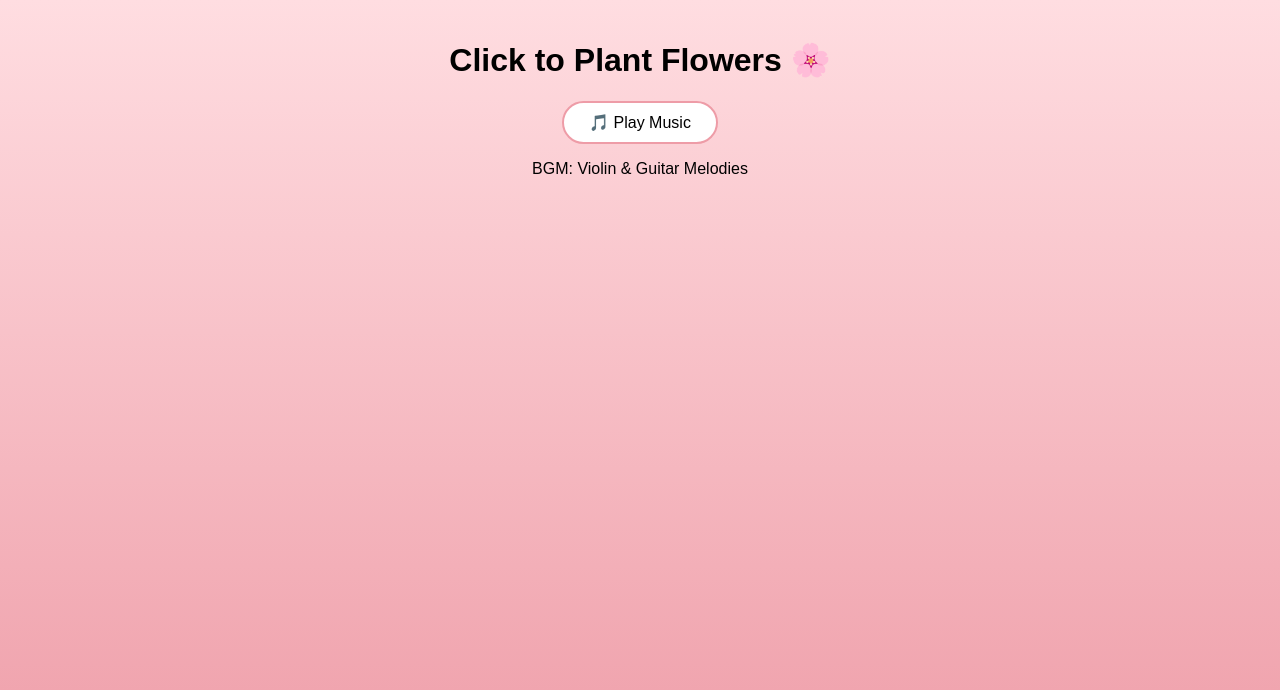
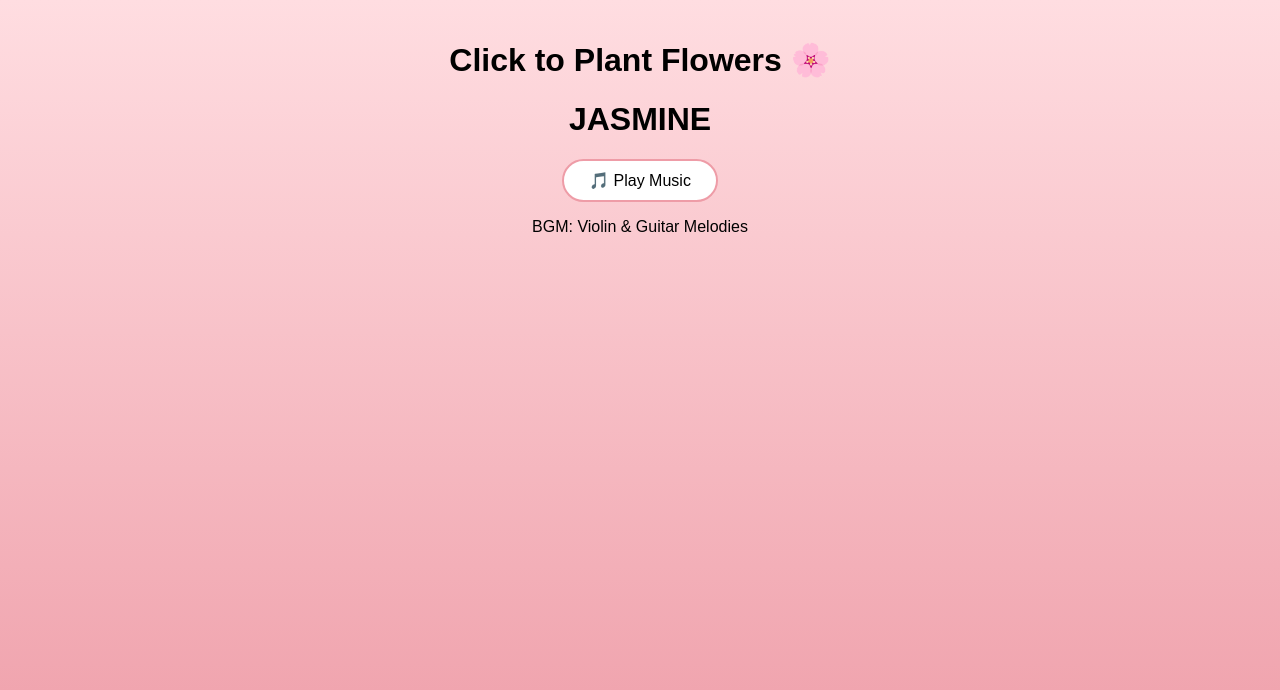
Before and after one commit to devildon9278623740-hash/HOTOKE-, a plain HTML site: page index.html in a window 1280 px wide. Drawn offline with Linux system fonts and the light colour scheme.

Commit message:
Update header to include 'JASMINE' text

```diff
--- a/index.html
+++ b/index.html
@@ -8,7 +8,7 @@
 </head>
 <body>
     <div id="ui">
-        <h1>Click to Plant Flowers 🌸</h1>
+        <h1>Click to Plant Flowers 🌸<h1>JASMINE</h1>
         <div class="controls">
             <button id="playBtn">🎵 Play Music</button>
             <p>BGM: Violin & Guitar Melodies</p>
```
